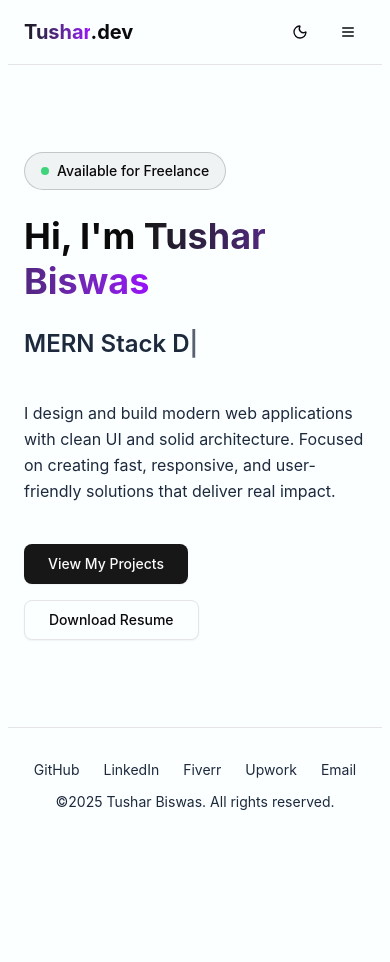
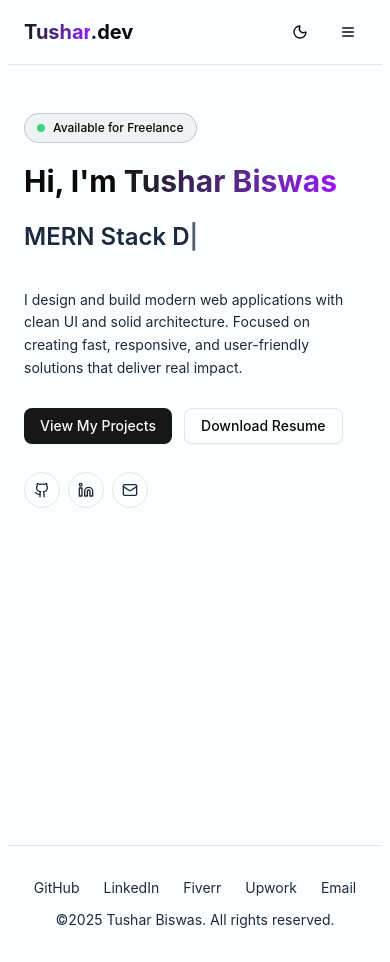
Before and after one commit to asynctushar/asynctushar, a Next.js app: page / in a window 390 px wide. Before the commit the page ends 844 px from the top, so only its background shows below. Built offline with nearby package versions, Linux system fonts and the light colour scheme.

Commit message:
feat: added socials on home page

```diff
--- a/src/app/page.js
+++ b/src/app/page.js
@@ -2,24 +2,43 @@ import Link from "next/link";
 import { Button } from "@/components/ui/button";
 import Image from "next/image";
 import AnimatedRole from "@/components/animated-role";
+import { Github, Linkedin, Mail } from "lucide-react";
+
+const socialLinks = [
+	{
+		name: "GitHub",
+		href: "https://github.com/asynctushar",
+		icon: Github,
+	},
+	{
+		name: "LinkedIn",
+		href: "https://linkedin.com/in/asynctushar",
+		icon: Linkedin,
+	},
+	{
+		name: "Email",
+		href: "mailto:tusarbiswas888@gmail.com",
+		icon: Mail,
+	},
+];
 
 const HomePage = () => {
 	return (
-		<section className="relative flex-1 flex items-center justify-center px-4 py-12 md:py-0">
+		<section className="min-h-[calc(100vh-4rem)] flex items-start justify-center px-4 pt-12 sm:pt-16 lg:pt-24">
 			<div className="container mx-auto max-w-7xl">
-				<div className="grid md:grid-cols-2 gap-12 items-center">
+				<div className="grid md:grid-cols-2 gap-8 md:gap-12 items-start">
 					{/* Left Content */}
-					<div className="space-y-6">
+					<div className="space-y-5 sm:space-y-6">
 						{/* Available for Freelance Badge */}
-						<div className="inline-flex items-center gap-2 px-4 py-2 rounded-full border border-primary/20 bg-primary/5">
+						<div className="inline-flex items-center gap-2 px-3 sm:px-4 py-1.5 sm:py-2 rounded-full border border-primary/20 bg-primary/5">
 							<div className="w-2 h-2 rounded-full bg-green-500 animate-pulse" />
-							<span className="text-sm font-medium">Available for Freelance</span>
+							<span className="text-xs sm:text-sm font-medium">Available for Freelance</span>
 						</div>
 
 						{/* Main Heading */}
-						<h1 className="text-4xl sm:text-5xl lg:text-6xl font-bold leading-tight">
+						<h1 className="text-3xl sm:text-4xl md:text-5xl lg:text-6xl font-bold leading-tight">
 							Hi, I'm{" "}
-							<span className="bg-gradient-to-r from-primary to-purple-600 bg-clip-text text-transparent">
+							<span className="bg-gradient-to-r from-primary to-purple-600  bg-clip-text text-transparent">
 								Tushar Biswas
 							</span>
 						</h1>
@@ -28,19 +47,19 @@ const HomePage = () => {
 						<AnimatedRole />
 
 						{/* Description */}
-						<p className="text-base sm:text-lg text-muted-foreground leading-relaxed max-w-xl">
+						<p className="text-sm sm:text-base lg:text-lg text-muted-foreground leading-relaxed max-w-xl">
 							I design and build modern web applications with clean UI and solid
 							architecture. Focused on creating fast, responsive, and user-friendly
 							solutions that deliver real impact.
 						</p>
 
 						{/* Action Buttons */}
-						<div className="flex flex-wrap gap-4 pt-4">
-							<Button asChild size="lg" className="font-medium">
+						<div className="flex flex-wrap gap-3 sm:gap-4 pt-2 sm:pt-4">
+							<Button asChild className="font-medium text-sm sm:text-base">
 								<Link href="/projects">View My Projects</Link>
 							</Button>
 
-							<Button variant="outline" asChild size="lg" className="font-medium">
+							<Button variant="outline" asChild className="font-medium text-sm sm:text-base">
 								<Link
 									href="/Tushar_Biswas_Full_Stack_Developer.pdf"
 									target="_blank"
@@ -48,6 +67,27 @@ const HomePage = () => {
 									Download Resume
 								</Link>
 							</Button>
+						</div>
+
+						{/* Social Links */}
+						<div className="flex items-center gap-3 pt-2 sm:pt-4">
+							<div className="flex gap-2 sm:gap-3">
+								{socialLinks.map((social) => {
+									const Icon = social.icon;
+									return (
+										<a
+											key={social.name}
+											href={social.href}
+											target="_blank"
+											rel="noopener noreferrer"
+											className="w-9 h-9 sm:w-10 sm:h-10 rounded-full border bg-background hover:bg-muted hover:border-primary/50 flex items-center justify-center transition-all group"
+											aria-label={social.name}
+										>
+											<Icon className="w-4 h-4 sm:w-5 sm:h-5 text-muted-foreground group-hover:text-primary transition-colors" />
+										</a>
+									);
+								})}
+							</div>
 						</div>
 					</div>
 
@@ -60,7 +100,7 @@ const HomePage = () => {
 								style={{ animation: 'pulse 2s cubic-bezier(0.4, 0, 0.6, 1) infinite' }}
 							/>
 							<div
-								className="absolute -inset-2 bg-gradient-to-r from-primary via-purple-600 to-blue-600 rounded-full opacity-20"
+								className="absolute -inset-2 bg-gradient-to-r from-primary to-purple-600  rounded-full opacity-20"
 								style={{ animation: 'spin 8s linear infinite' }}
 							/>
 
```
